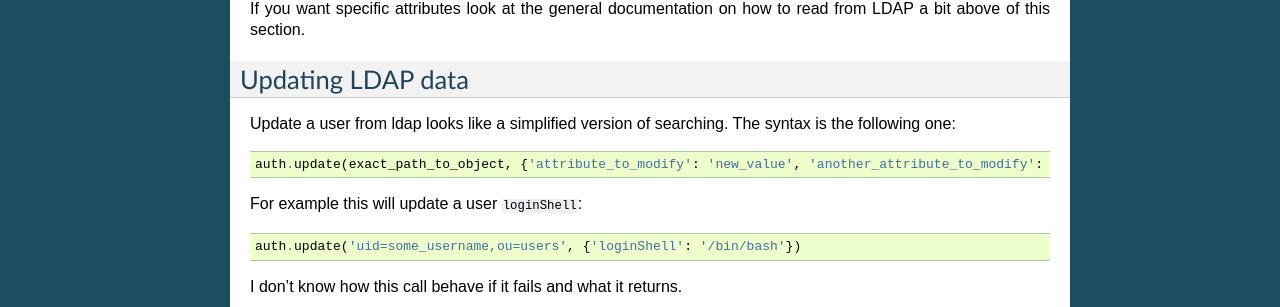
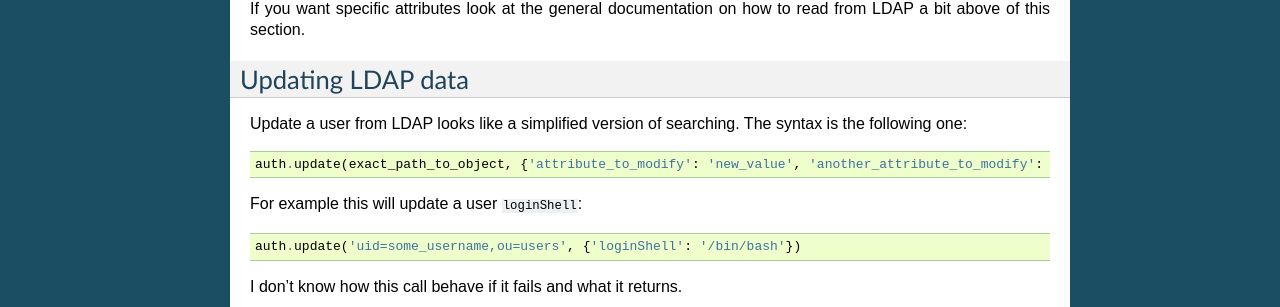
Before and after one commit to YunoHost/moulinette, a Sphinx documentation site: the page built from doc/ldap.rst, in a window 1280 px wide and 900 px high, scrolled down 2293 px. Shown: the part 323-630 px from the top of the window. Built offline with Sphinx 7.4.7, drawn with Linux system fonts in a browser that asks for light colours.

Commit message:
[doc] style

```diff
--- a/doc/ldap.rst
+++ b/doc/ldap.rst
@@ -170,7 +170,7 @@ If you want specific attributes look at the general documentation on how to read
 Updating LDAP data
 ==================
 
-Update a user from ldap looks like a simplified version of searching. The syntax is the following one:
+Update a user from LDAP looks like a simplified version of searching. The syntax is the following one:
 
 ::
 
```
